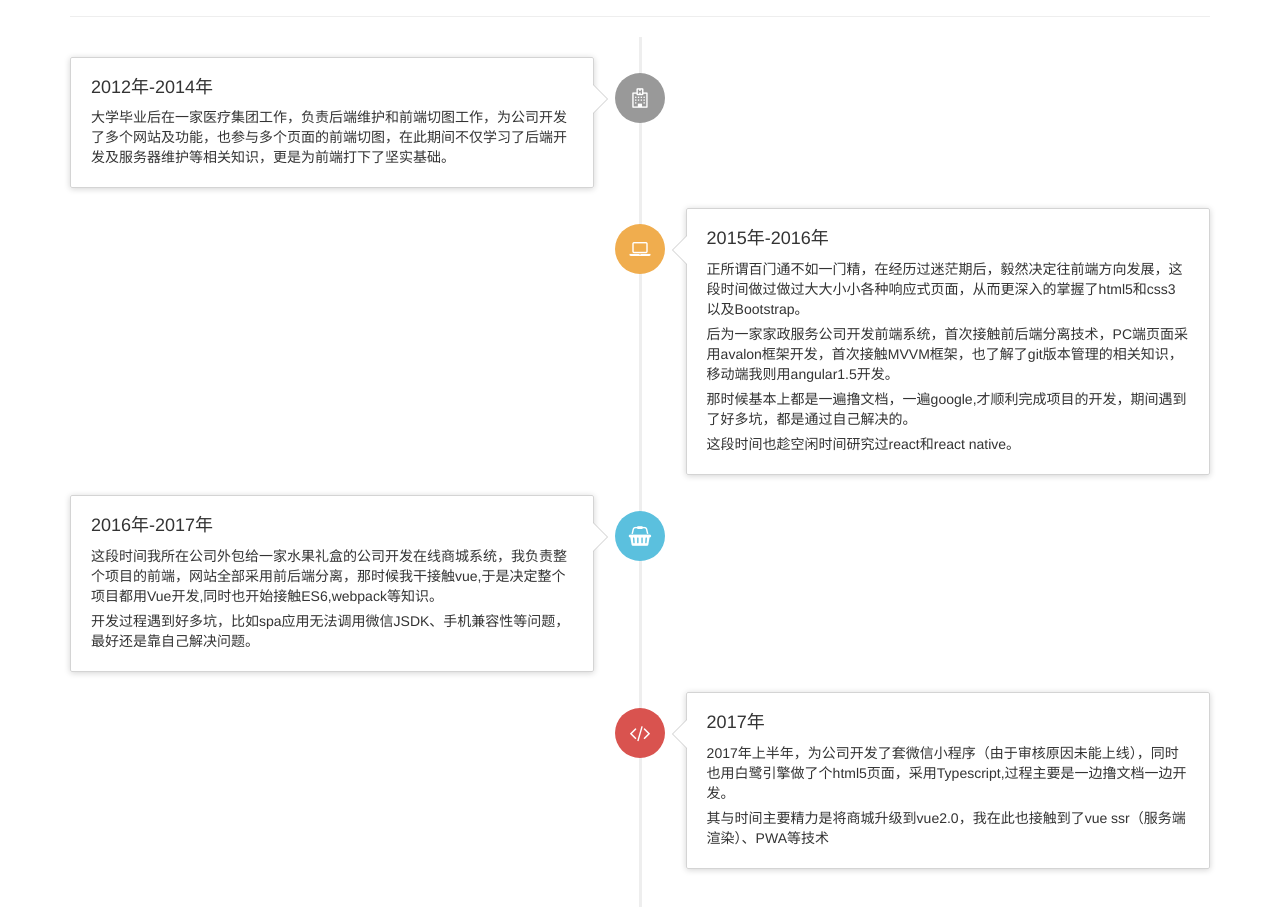
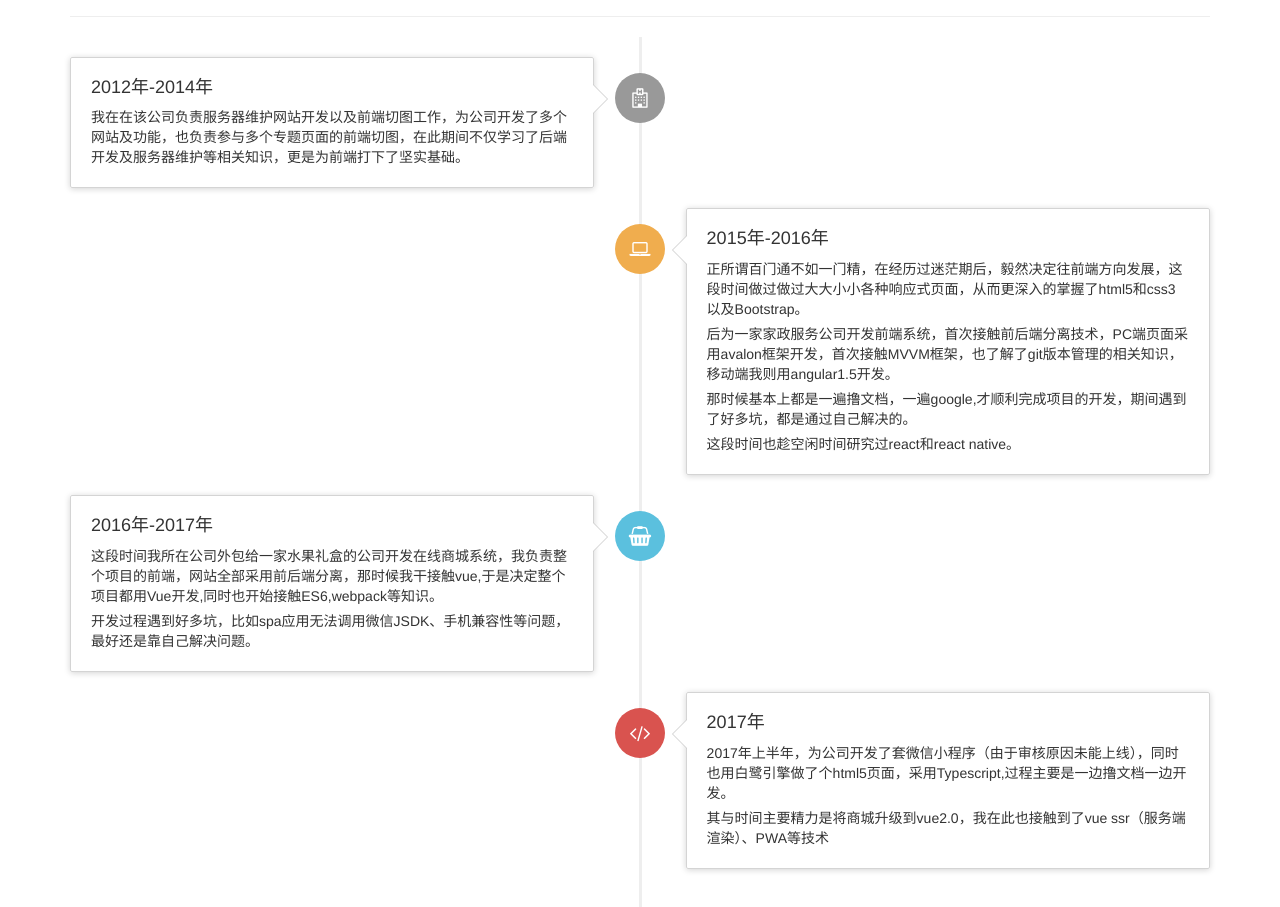
Before and after one commit to ciming/myResume, a website: page app/index.html in a window 1280 px wide. Shown: the part 1898-2805 px from the top of the page. Drawn offline with nearby package versions, Linux system fonts and the light colour scheme; files that its build step writes are made by us from their sources.

Commit message:
修改文字

```diff
--- a/app/index.html
+++ b/app/index.html
@@ -191,7 +191,7 @@
             <h4 class="timeline-title">2012年-2014年</h4>
           </div>
           <div class="timeline-body">
-            <p>大学毕业后在一家医疗集团工作，负责后端维护和前端切图工作，为公司开发了多个网站及功能，也参与多个页面的前端切图，在此期间不仅学习了后端开发及服务器维护等相关知识，更是为前端打下了坚实基础。</p>
+            <p>我在在该公司负责服务器维护网站开发以及前端切图工作，为公司开发了多个网站及功能，也负责参与多个专题页面的前端切图，在此期间不仅学习了后端开发及服务器维护等相关知识，更是为前端打下了坚实基础。 </p>
           </div>
         </div>
       </li>
```
